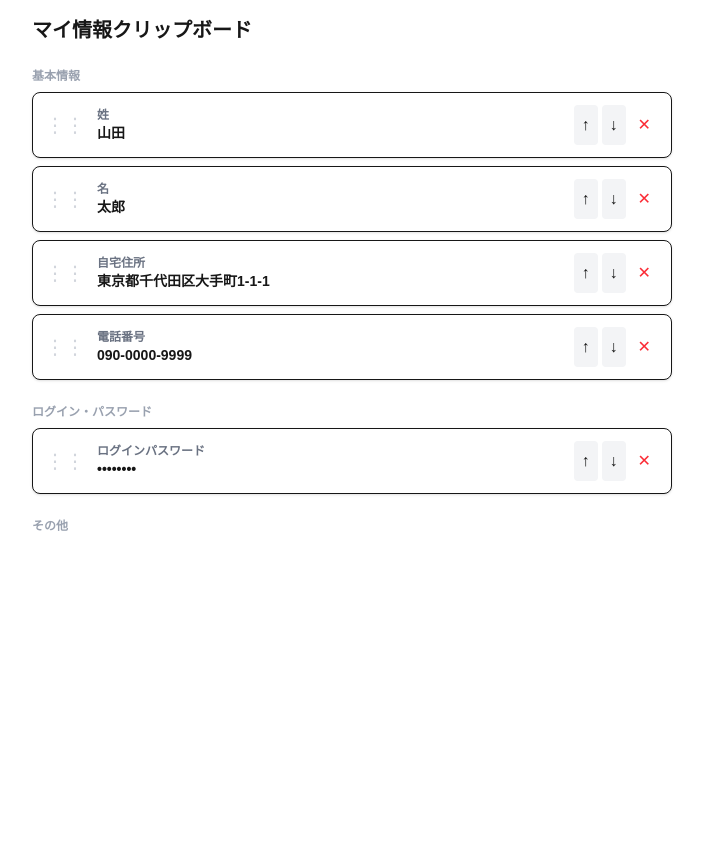
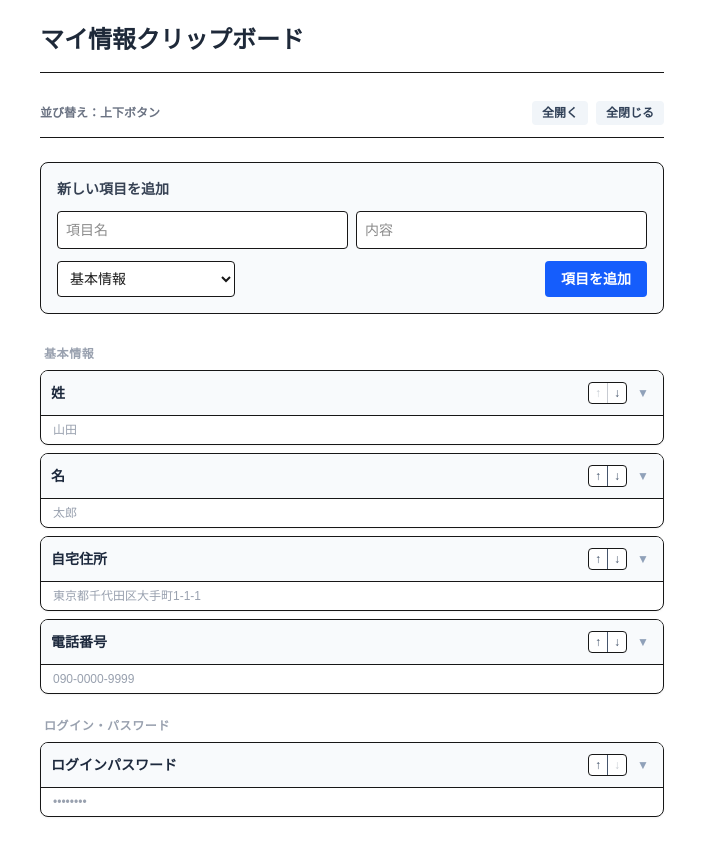
Before and after one commit to hedgehogtomcatqaz1326-netizen/my-clip-app, a Next.js app: page / in a window 1280 px wide. Shown: the top 856 px of the page, without its empty margins (288-991 px from the left). Before the commit the page ends 800 px from the top, so only its background shows below. Built offline with nearby package versions, Linux system fonts and the light colour scheme.

Commit message:
Revert to stable version without drag and drop

```diff
--- a/src/app/page.tsx
+++ b/src/app/page.tsx
@@ -21,87 +21,142 @@ export default function Home() {
     { id: "5", label: "ログインパスワード", value: "P@ssw0rd1234", tag: "ログイン・パスワード", isMasked: true },
   ]);
 
-  const [draggedItemId, setDraggedItemId] = useState<string | null>(null);
+  const [newLabel, setNewLabel] = useState("");
+  const [newValue, setNewValue] = useState("");
+  const [newTag, setNewTag] = useState("基本情報");
+  const [newIsMasked, setNewIsMasked] = useState(false);
+  const [copiedId, setCopiedId] = useState<string | null>(null);
   const [openItemIds, setOpenItemIds] = useState<Record<string, boolean>>({});
 
   useEffect(() => {
-    const saved = localStorage.getItem("my_info_clipboard_v7");
-    if (saved) setItems(JSON.parse(saved));
+    const saved = localStorage.getItem("my_info_clipboard_v6");
+    if (saved) {
+      try {
+        setItems(JSON.parse(saved));
+      } catch (e) {
+        console.error(e);
+      }
+    }
   }, []);
 
   const saveItems = (newItems: Item[]) => {
     setItems(newItems);
-    localStorage.setItem("my_info_clipboard_v7", JSON.stringify(newItems));
+    localStorage.setItem("my_info_clipboard_v6", JSON.stringify(newItems));
   };
 
-  // --- 追加した関数群 ---
-  const toggleItemOpen = (id: string) => {
-    setOpenItemIds((prev) => ({ ...prev, [id]: !prev[id] }));
+  const copyToClipboard = (text: string, id: string) => {
+    navigator.clipboard.writeText(text);
+    setCopiedId(id);
+    setTimeout(() => setCopiedId(null), 1500);
+  };
+
+  const addItem = (e: React.FormEvent) => {
+    e.preventDefault();
+    if (!newLabel.trim() || !newValue.trim()) return;
+    const newId = Date.now().toString();
+    const newItem: Item = { id: newId, label: newLabel, value: newValue, tag: newTag, isMasked: newIsMasked };
+    saveItems([...items, newItem]);
+    setOpenItemIds((prev) => ({ ...prev, [newId]: true }));
+    setNewLabel("");
+    setNewValue("");
   };
 
   const deleteItem = (id: string) => {
     saveItems(items.filter((item) => item.id !== id));
   };
 
-  const moveItem = (id: string, direction: "up" | "down") => {
-    const index = items.findIndex((i) => i.id === id);
+  const toggleMask = (id: string) => {
+    saveItems(items.map((item) => (item.id === id ? { ...item, isMasked: !item.isMasked } : item)));
+  };
+
+  const toggleItemOpen = (id: string) => {
+    setOpenItemIds((prev) => ({ ...prev, [id]: !prev[id] }));
+  };
+
+  const setAllItemsOpen = (isOpen: boolean) => {
+    const newState: Record<string, boolean> = {};
+    items.forEach((item) => (newState[item.id] = isOpen));
+    setOpenItemIds(newState);
+  };
+
+  const moveItem = (index: number, direction: "up" | "down") => {
     const targetIndex = direction === "up" ? index - 1 : index + 1;
     if (targetIndex < 0 || targetIndex >= items.length) return;
     const updated = [...items];
-    [updated[index], updated[targetIndex]] = [updated[targetIndex], updated[index]];
-    saveItems(updated);
-  };
-
-  const onDragStart = (id: string) => setDraggedItemId(id);
-  const onDragEnter = (targetId: string) => {
-    if (draggedItemId === targetId) return;
-    const fromIndex = items.findIndex((i) => i.id === draggedItemId);
-    const toIndex = items.findIndex((i) => i.id === targetId);
-    const updated = [...items];
-    const [movedItem] = updated.splice(fromIndex, 1);
-    updated.splice(toIndex, 0, movedItem);
+    const [movedItem] = updated.splice(index, 1);
+    updated.splice(targetIndex, 0, movedItem);
     saveItems(updated);
   };
 
   return (
-    <main className="max-w-2xl mx-auto p-4 pb-24">
-      <h1 className="text-xl font-bold mb-6">マイ情報クリップボード</h1>
+    <main className="max-w-2xl mx-auto p-6 pb-24">
+      <header className="pb-4 border-b mb-4">
+        <h1 className="text-2xl font-bold text-gray-800">マイ情報クリップボード</h1>
+      </header>
+
+      <div className="sticky top-0 bg-white/90 backdrop-blur-sm py-3 border-b mb-6 z-10 flex items-center justify-between">
+        <div className="text-xs text-gray-500 font-bold">並び替え：上下ボタン</div>
+        <div className="flex gap-2">
+          <button onClick={() => setAllItemsOpen(true)} className="px-2.5 py-1 bg-slate-100 text-slate-700 hover:bg-slate-200 rounded text-xs font-bold">全開く</button>
+          <button onClick={() => setAllItemsOpen(false)} className="px-2.5 py-1 bg-slate-100 text-slate-700 hover:bg-slate-200 rounded text-xs font-bold">全閉じる</button>
+        </div>
+      </div>
+
+      <form onSubmit={addItem} className="bg-slate-50 p-4 rounded-lg border mb-8 space-y-3">
+        <h2 className="text-sm font-bold text-gray-700">新しい項目を追加</h2>
+        <div className="grid grid-cols-1 sm:grid-cols-2 gap-2">
+          <input type="text" placeholder="項目名" value={newLabel} onChange={(e) => setNewLabel(e.target.value)} className="p-2 border rounded text-sm w-full bg-white" />
+          <input type="text" placeholder="内容" value={newValue} onChange={(e) => setNewValue(e.target.value)} className="p-2 border rounded text-sm w-full bg-white" />
+        </div>
+        <div className="flex flex-wrap items-center justify-between gap-2">
+          <div className="flex items-center gap-4">
+            <select value={newTag} onChange={(e) => setNewTag(e.target.value)} className="p-2 border rounded text-sm bg-white">
+              {CATEGORIES.map((cat) => <option key={cat} value={cat}>{cat}</option>)}
+            </select>
+          </div>
+          <button type="submit" className="px-4 py-2 bg-blue-600 text-white font-bold rounded text-sm hover:bg-blue-700">項目を追加</button>
+        </div>
+      </form>
 
       <div className="space-y-6">
-        {CATEGORIES.map((cat) => (
-          <div key={cat}>
-            <h2 className="text-xs font-bold text-gray-400 mb-2">{cat}</h2>
-            <div className="space-y-2">
-              {items.filter(i => i.tag === cat).map((item) => (
-                <div
-                  key={item.id}
-                  draggable
-                  onDragStart={() => onDragStart(item.id)}
-                  onDragEnter={() => onDragEnter(item.id)}
-                  onDragEnd={() => setDraggedItemId(null)}
-                  className={`border rounded-lg bg-white p-3 flex items-center gap-3 shadow-sm ${
-                    draggedItemId === item.id ? "opacity-30 border-blue-500" : ""
-                  }`}
-                >
-                  <div className="cursor-grab text-gray-300 hover:text-gray-600 select-none text-xl">⋮⋮</div>
-
-                  <div className="flex-1 min-w-0" onClick={() => toggleItemOpen(item.id)}>
-                    <div className="text-xs font-bold text-gray-500">{item.label}</div>
-                    <div className="text-sm font-mono font-bold truncate">
-                      {item.isMasked ? "••••••••" : item.value}
+        {CATEGORIES.map((cat) => {
+          const categoryItems = items.filter((item) => item.tag === cat);
+          if (categoryItems.length === 0) return null;
+          return (
+            <div key={cat} className="space-y-2">
+              <h2 className="text-xs font-bold text-gray-400 uppercase tracking-wider px-1">{cat}</h2>
+              {categoryItems.map((item) => {
+                const globalIndex = items.findIndex((i) => i.id === item.id);
+                const isOpen = !!openItemIds[item.id];
+                return (
+                  <div key={item.id} className="border rounded-lg bg-white shadow-xs overflow-hidden">
+                    <div className="flex items-center justify-between p-2.5 bg-slate-50 border-b">
+                      <button onClick={() => toggleItemOpen(item.id)} className="text-left font-bold text-slate-800 text-sm truncate flex-1">{item.label}</button>
+                      <div className="flex items-center gap-1.5 shrink-0 ml-2">
+                        <div className="flex bg-white border rounded overflow-hidden">
+                          <button onClick={() => moveItem(globalIndex, "up")} disabled={globalIndex === 0} className="px-1.5 py-0.5 text-xs text-slate-600 hover:bg-slate-100 disabled:opacity-30 border-r">↑</button>
+                          <button onClick={() => moveItem(globalIndex, "down")} disabled={globalIndex === items.length - 1} className="px-1.5 py-0.5 text-xs text-slate-600 hover:bg-slate-100 disabled:opacity-30">↓</button>
+                        </div>
+                        <button onClick={() => toggleItemOpen(item.id)} className="p-1 text-xs text-slate-400 font-bold">{isOpen ? "▲" : "▼"}</button>
+                      </div>
                     </div>
+                    {!isOpen && <div onClick={() => toggleItemOpen(item.id)} className="px-3 py-1.5 text-xs text-gray-400 font-mono truncate cursor-pointer">{item.isMasked ? "••••••••" : item.value}</div>}
+                    {isOpen && (
+                      <div className="p-3 bg-white flex flex-col sm:flex-row sm:items-center justify-between gap-3 border-t">
+                        <div className="text-base font-bold text-gray-800 font-mono break-all">{item.isMasked ? "••••••••" : item.value}</div>
+                        <div className="flex items-center gap-2 self-end shrink-0">
+                          <button onClick={() => toggleMask(item.id)} className="p-1.5 text-xs text-gray-500 hover:bg-gray-100 rounded border">{item.isMasked ? "👁️ 表示" : "🙈 隠す"}</button>
+                          <button onClick={() => copyToClipboard(item.value, item.id)} className={`px-3 py-1.5 text-white rounded text-sm font-bold ${copiedId === item.id ? "bg-gray-700" : "bg-emerald-600"}`}>{copiedId === item.id ? "完了!" : "コピー"}</button>
+                          <button onClick={() => deleteItem(item.id)} className="px-2 py-1.5 text-xs text-red-600 hover:bg-red-50 border border-red-200 rounded">削除</button>
+                        </div>
+                      </div>
+                    )}
                   </div>
-
-                  <div className="flex gap-1">
-                    <button onClick={() => moveItem(item.id, "up")} className="p-2 bg-gray-100 rounded">↑</button>
-                    <button onClick={() => moveItem(item.id, "down")} className="p-2 bg-gray-100 rounded">↓</button>
-                    <button onClick={() => deleteItem(item.id)} className="p-2 text-red-500">✕</button>
-                  </div>
-                </div>
-              ))}
+                );
+              })}
             </div>
-          </div>
-        ))}
+          );
+        })}
       </div>
     </main>
   );
```
